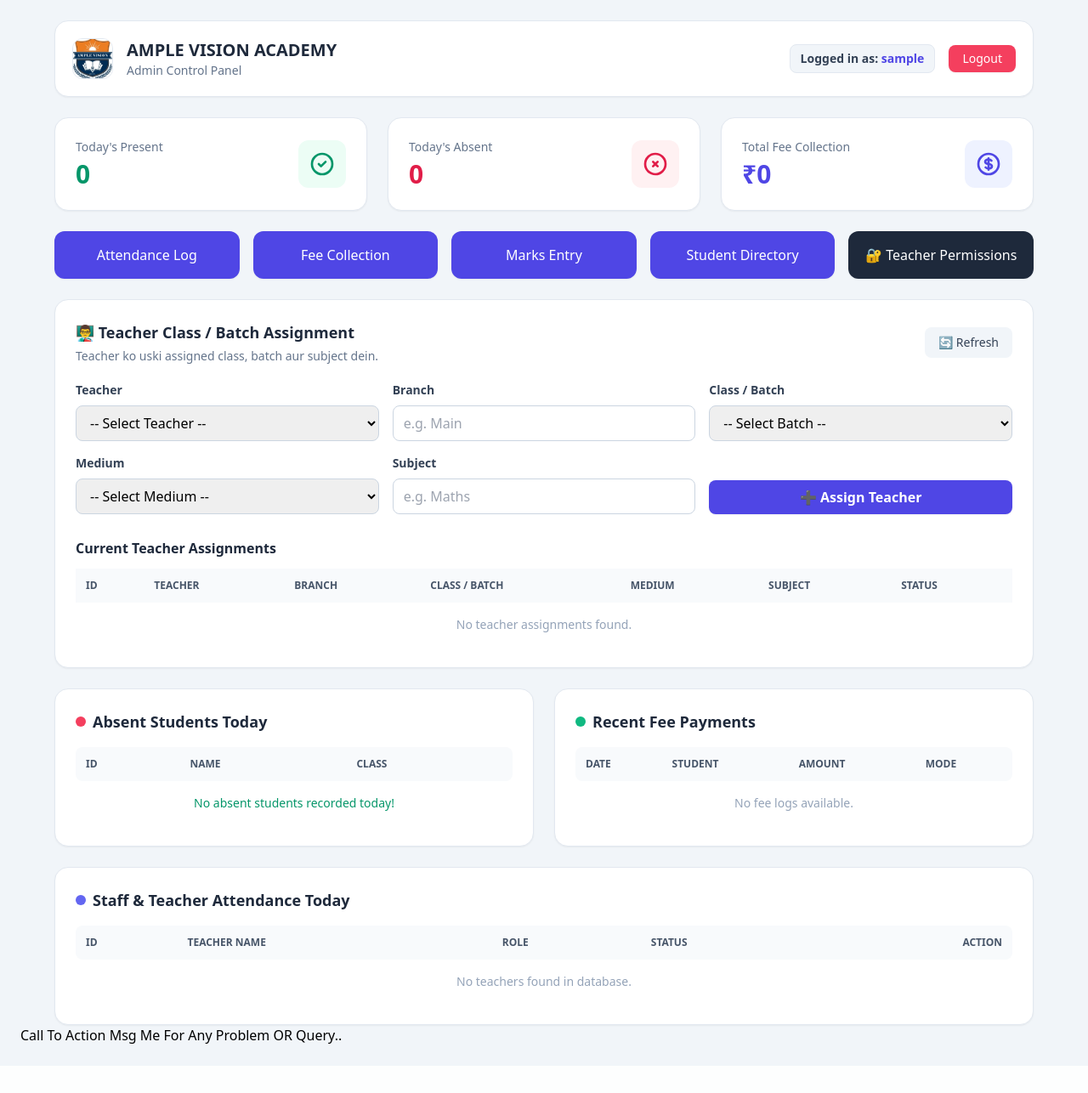
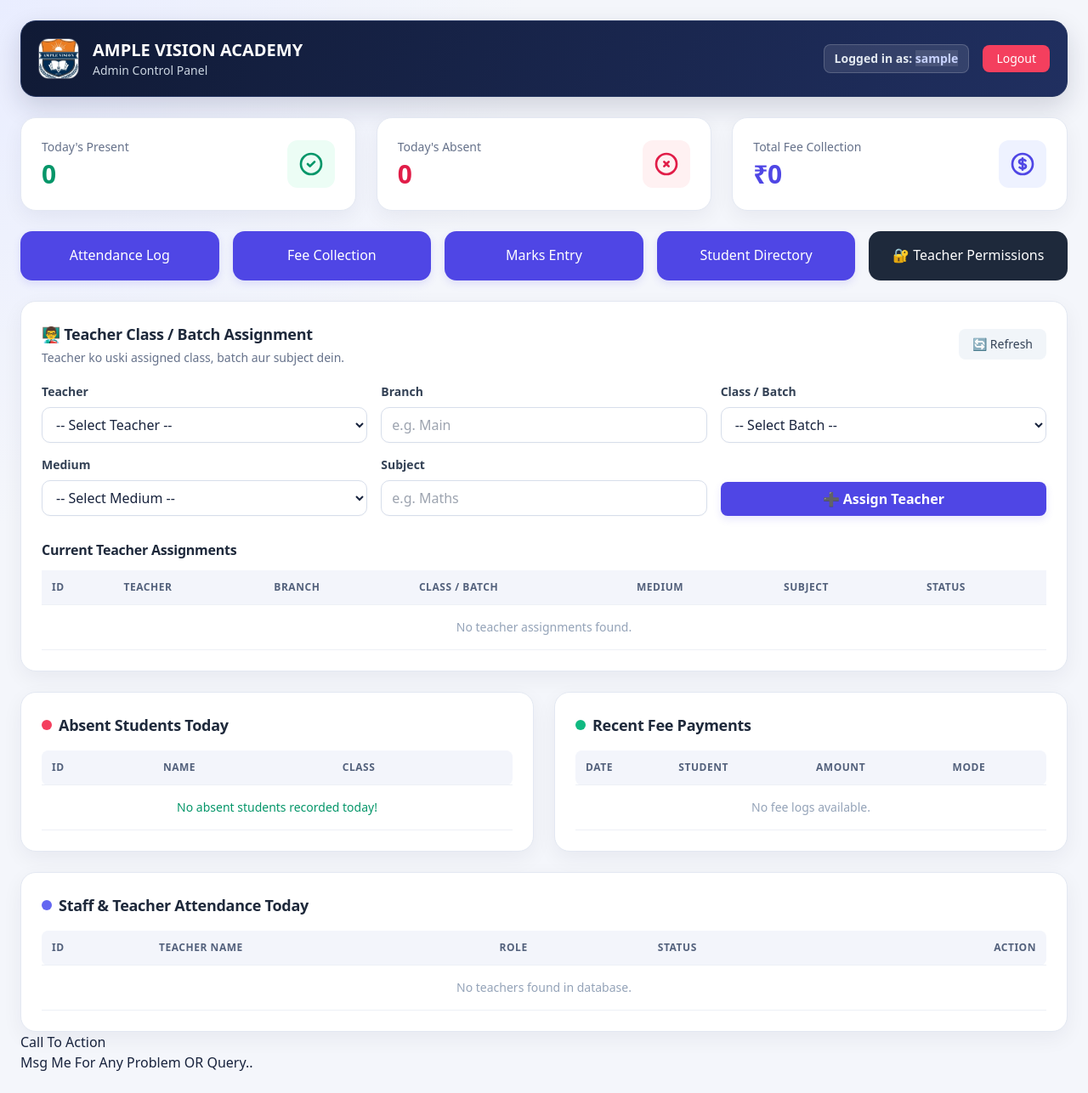
Before and after one commit to SujalSmaurya2090-sketch/Tuition-App, a Flask app: page / in a window 1280 px wide. Shown: the whole page at 85% size. Before the commit the page ends 1228 px from the top, so only its background shows below. Run offline with Flask 3, Linux system fonts and the light colour scheme; the visitor is signed in with stand-in values (Sample User, id 1); data that the repository does not hold is empty; some libraries are stand-ins or nearby versions.

```diff
--- a/templates/dashboard.html
+++ b/templates/dashboard.html
@@ -12,6 +12,113 @@
     <meta name="viewport" content="width=device-width, initial-scale=1.0">
     <title>Admin Dashboard - AMPLE VISION ACADEMY</title>
     <script src="https://cdn.tailwindcss.com"></script>
+<style>
+  :root {
+    --av-navy: #101a35;
+    --av-navy-2: #172554;
+    --av-indigo: #4f46e5;
+    --av-indigo-dark: #3730a3;
+    --av-surface: #ffffff;
+    --av-page: #f4f6fb;
+    --av-line: #e3e8f2;
+    --av-text: #18233d;
+    --av-muted: #65718a;
+    --av-shadow: 0 8px 24px rgba(16, 26, 53, .055);
+  }
+  html { background: var(--av-page); }
+  body {
+    background: radial-gradient(ellipse at top left, #e9edff 0, transparent 34%), var(--av-page) !important;
+    color: var(--av-text);
+    -webkit-font-smoothing: antialiased;
+  }
+  body > div.max-w-6xl { max-width: 1440px; }
+  body > div.max-w-6xl > div.bg-white,
+  body > div.max-w-6xl > div.grid > div.bg-white {
+    border-color: var(--av-line) !important;
+    border-radius: 18px !important;
+    box-shadow: var(--av-shadow) !important;
+    transition: box-shadow .18s ease, border-color .18s ease;
+  }
+  body > div.max-w-6xl > div.bg-white:first-child {
+    background: linear-gradient(115deg, var(--av-navy), #202f60) !important;
+    border-color: #24345f !important;
+    color: #fff;
+    box-shadow: 0 12px 30px rgba(16, 26, 53, .16) !important;
+  }
+  body > div.max-w-6xl > div.bg-white:first-child h1,
+  body > div.max-w-6xl > div.bg-white:first-child p { color: #fff !important; }
+  body > div.max-w-6xl > div.bg-white:first-child p { color: #cbd5e1 !important; }
+  body > div.max-w-6xl > div.bg-white:first-child img { border-color: rgba(255,255,255,.25) !important; }
+  body > div.max-w-6xl > div.bg-white:first-child span { background: rgba(255,255,255,.10) !important; border-color: rgba(255,255,255,.18) !important; color: #e2e8f0 !important; }
+  body > div.max-w-6xl > div.bg-white:first-child span span { color: #c7d2fe !important; }
+  a, button, input, select { -webkit-tap-highlight-color: transparent; }
+  a.bg-indigo-600, button.bg-indigo-600 {
+    background: var(--av-indigo) !important;
+    box-shadow: 0 4px 10px rgba(79,70,229,.13);
+  }
+  a.bg-indigo-600:hover, button.bg-indigo-600:hover { background: var(--av-indigo-dark) !important; }
+  body > div.max-w-6xl > div.grid.grid-cols-2 a,
+  body > div.max-w-6xl > div.grid.grid-cols-2 button {
+    min-height: 58px;
+    display: flex;
+    align-items: center;
+    justify-content: center;
+    border-radius: 14px !important;
+    line-height: 1.35;
+  }
+  input:not([type="checkbox"]):not([type="radio"]), select, textarea {
+    max-width: 100%;
+    min-height: 42px;
+    border-color: #d7deeb !important;
+    border-radius: 10px !important;
+    background-color: #fff;
+    color: var(--av-text);
+    box-shadow: 0 1px 2px rgba(16,26,53,.025);
+  }
+  input:focus, select:focus, textarea:focus {
+    border-color: var(--av-indigo) !important;
+    outline: 2px solid rgba(79,70,229,.13) !important;
+    outline-offset: 1px;
+  }
+  table { border-collapse: separate; border-spacing: 0; }
+  table thead th {
+    background: #f3f5fb !important;
+    color: #53617c !important;
+    font-weight: 700;
+    letter-spacing: .045em;
+    white-space: nowrap;
+  }
+  table tbody tr:hover td { background: #f8f9ff; }
+  table th, table td { border-bottom: 1px solid #edf0f6; }
+  h2, h3 { letter-spacing: -.015em; }
+  .text-slate-500 { color: var(--av-muted) !important; }
+  #permissions-modal > div {
+    max-height: min(88vh, 760px);
+    overflow-y: auto;
+    border: 1px solid var(--av-line);
+    box-shadow: 0 24px 70px rgba(10,18,40,.25) !important;
+  }
+  #permissions-options label { border-color: var(--av-line) !important; background: #fbfcff; }
+  #permissions-options label:hover { background: #f2f4ff; }
+  a:focus-visible, button:focus-visible { outline: 3px solid rgba(99,102,241,.45); outline-offset: 3px; }
+  @media (max-width: 640px) {
+    body { padding: 12px !important; }
+    body > div.max-w-6xl { gap: 14px; }
+    body > div.max-w-6xl > div.bg-white,
+    body > div.max-w-6xl > div.grid > div.bg-white { padding: 16px !important; border-radius: 15px !important; }
+    body > div.max-w-6xl > div.bg-white:first-child { align-items: flex-start; }
+    body > div.max-w-6xl > div.bg-white:first-child > div:last-child { width: 100%; justify-content: space-between; flex-wrap: wrap; }
+    body > div.max-w-6xl > div.grid.grid-cols-2 a,
+    body > div.max-w-6xl > div.grid.grid-cols-2 button { padding: 12px 8px !important; font-size: 13px; }
+    #permissions-modal { padding: 10px !important; }
+    #permissions-modal > div { padding: 16px !important; width: 100%; }
+    table th, table td { padding: 10px !important; }
+  }
+  @media (prefers-reduced-motion: reduce) {
+    *, *::before, *::after { transition-duration: .01ms !important; scroll-behavior: auto !important; }
+  }
+</style>
+
 </head>
 <body class="bg-slate-100 min-h-screen p-4 md:p-6 font-sans">
     <div class="max-w-6xl mx-auto space-y-6">
@@ -456,7 +563,7 @@
 
         </div>
     </div>
-    <a href="tel:+91 6352620106">Call To Action</a>
+    <a href="tel:+91 6352620106">Call To Action</a><br>
     <a href="https://wa.me/916352620106" target="_blank">Msg Me For Any Problem OR Query..</a>
 
 <script>
```
